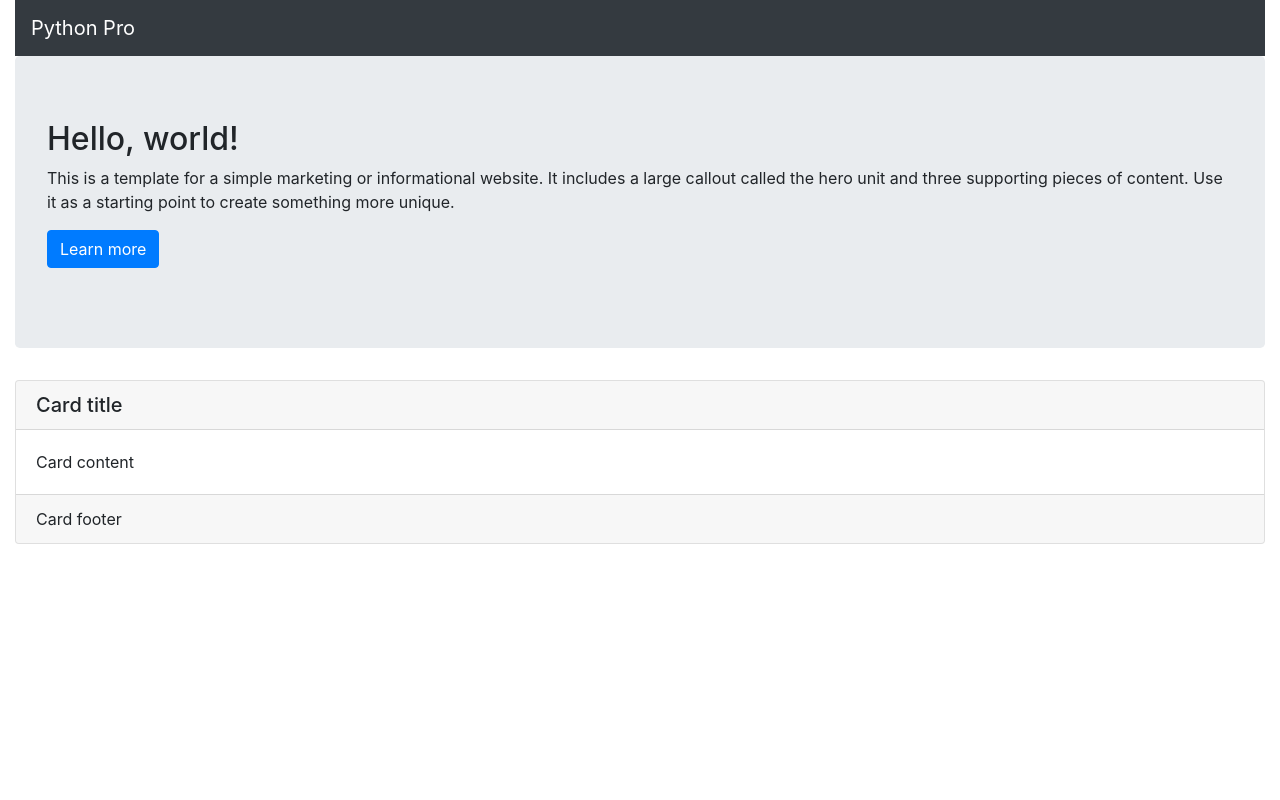
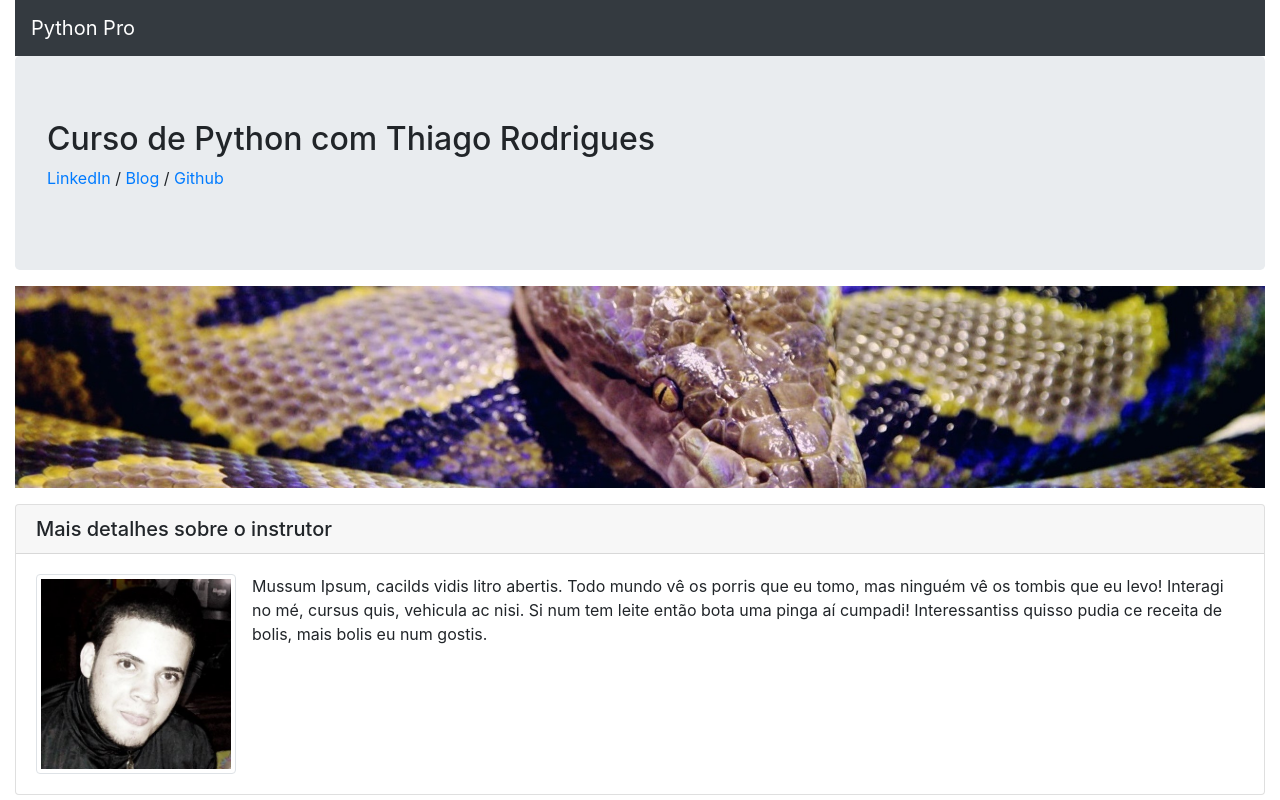
Before and after one commit to undersfx/django-pro, a Django app: page / in a window 1280 px wide. Run offline with Django 3.2, Linux system fonts and the light colour scheme; some libraries are stand-ins or nearby versions.

Commit message:
add: favicon and image

```diff
--- a/pypro/base/templates/base/home.html
+++ b/pypro/base/templates/base/home.html
@@ -11,6 +11,7 @@
     <meta name="description" content="Plataforma de cursos Python Pro">
     <meta name="author" content="Thiago 'undersfx' Rodrigues">
 
+	<link rel="icon" href="{% static 'img/favicon.png' %}" type="image/png">
     <link href="{% static 'css/bootstrap.min.css' %}" rel="stylesheet">
     <link href="{% static 'css/style.css' %}" rel="stylesheet">
 	<script src="{% static 'js/jquery.min.js' %}"></script>
@@ -36,30 +37,40 @@
 			  </div>
 			</nav>
 
-			<div class="jumbotron">
+			<div class="jumbotron" style="margin-bottom:1rem;">
 				<h2>
-					Hello, world!
+					Curso de Python com Thiago Rodrigues
 				</h2>
 				<p>
-					This is a template for a simple marketing or informational website. It includes a large callout called the hero unit and three supporting pieces of content. Use it as a starting point to create something more unique.
-				</p>
-				<p>
-					<a class="btn btn-primary btn-large" href="#">Learn more</a>
+					<a href="https://www.linkedin.com/in/trfrodrigues/" target="_blank">LinkedIn</a> /
+					<a href="https://undersfx.github.io/about/" target="_blank">Blog</a> /
+					<a href="https://github.com/undersfx" target="_blank">Github</a>
 				</p>
 			</div>
+
+			<div class="row">
+				<div class="col-md-12">
+					<p>
+						<img src="{% static 'img/python_cobra.jpg' %}" class="img-fluid" alt="python-cobra" style="width:100%">
+					</p>
+				</div>
+			</div>
+
 			<div class="row">
 				<div class="col-md-12">
 					<div class="card">
 						<h5 class="card-header">
-							Card title
+							Mais detalhes sobre o instrutor
 						</h5>
 						<div class="card-body">
 							<p class="card-text">
-								Card content
+								<img src="{% static 'img/thiago-rodrigues.jpg' %}" class="img-thumbnail float-left mr-3"
+									 width="200" height="200" alt="Foto de Thiago Rodrigues" />
+								Mussum Ipsum, cacilds vidis litro abertis. Todo mundo vê os porris que eu tomo,
+								mas ninguém vê os tombis que eu levo! Interagi no mé, cursus quis, vehicula ac nisi.
+								Si num tem leite então bota uma pinga aí cumpadi! Interessantiss quisso pudia ce
+								receita de bolis, mais bolis eu num gostis.
 							</p>
-						</div>
-						<div class="card-footer">
-							Card footer
 						</div>
 					</div>
 				</div>
```
Also changed, not shown: pypro/base/static/img/favicon.png (added), pypro/base/static/img/python_cobra.jpg (added), pypro/base/static/img/thiago-rodrigues.jpg (added).
